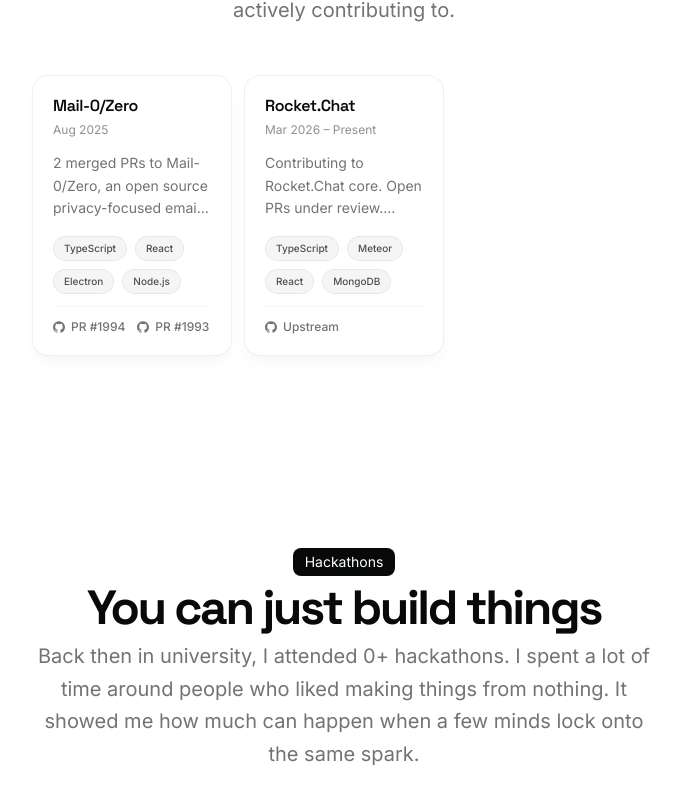
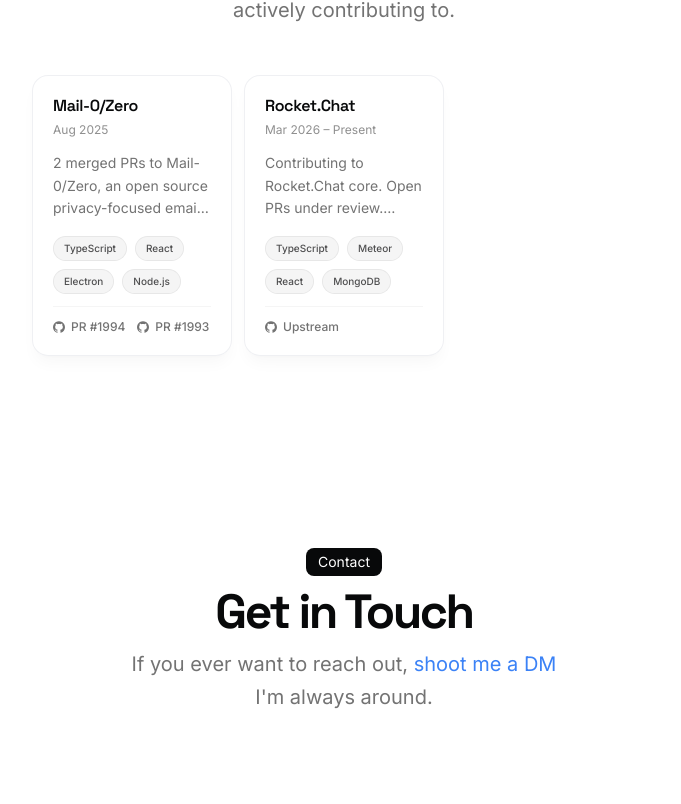
Before and after one commit to tanayyo1/Portfolio, a Next.js app: page / in a window 1280 px wide. Shown: the part 2786-3590 px from the top of the page, without its empty margins (296-977 px from the left). Built offline with nearby package versions, Linux system fonts and the light colour scheme.

Commit message:
fix: remove hackathons section and import from page.tsx

```diff
--- a/src/app/page.tsx
+++ b/src/app/page.tsx
@@ -1,4 +1,3 @@
-import { HackathonCard } from "@/components/hackathon-card";
 import { LogoMarquee } from "@/components/logo-marquee";
 import BlurFade from "@/components/magicui/blur-fade";
 import BlurFadeText from "@/components/magicui/blur-fade-text";
@@ -181,45 +180,6 @@
           </div>
         </div>
       </section>
-      <section id="hackathons">
-        <div className="space-y-12 w-full py-12">
-          <BlurFade delay={BLUR_FADE_DELAY * 13}>
-            <div className="flex flex-col items-center justify-center space-y-4 text-center">
-              <div className="space-y-2">
-                <div className="inline-block rounded-lg bg-foreground text-background px-3 py-1 text-sm">
-                  Hackathons
-                </div>
-                <h2 className="text-3xl font-heading font-bold tracking-tighter sm:text-5xl">
-                  You can just build things
-                </h2>
-                <p className="text-muted-foreground md:text-xl/relaxed lg:text-base/relaxed xl:text-xl/relaxed">
-                  Back then in university, I attended{" "}
-                  {DATA.hackathons.length}+ hackathons. I spent a lot of time around people who liked making things from nothing. It showed me how much can happen when a few minds lock onto the same spark.
-                </p>
-              </div>
-            </div>
-          </BlurFade>
-          <BlurFade delay={BLUR_FADE_DELAY * 14}>
-            <ul className="mb-4 ml-4 divide-y divide-dashed border-l">
-              {DATA.hackathons.map((project, id) => (
-                <BlurFade
-                  key={project.title + project.dates}
-                  delay={BLUR_FADE_DELAY * 15 + id * 0.05}
-                >
-                  <HackathonCard
-                    title={project.title}
-                    description={project.description}
-                    location={project.location}
-                    dates={project.dates}
-                    image={project.image}
-                    links={project.links}
-                  />
-                </BlurFade>
-              ))}
-            </ul>
-          </BlurFade>
-        </div>
-      </section>
       <section id="contact">
         <div className="grid items-center justify-center gap-4 px-4 text-center md:px-6 w-full py-12">
           <BlurFade delay={BLUR_FADE_DELAY * 16}>
```
